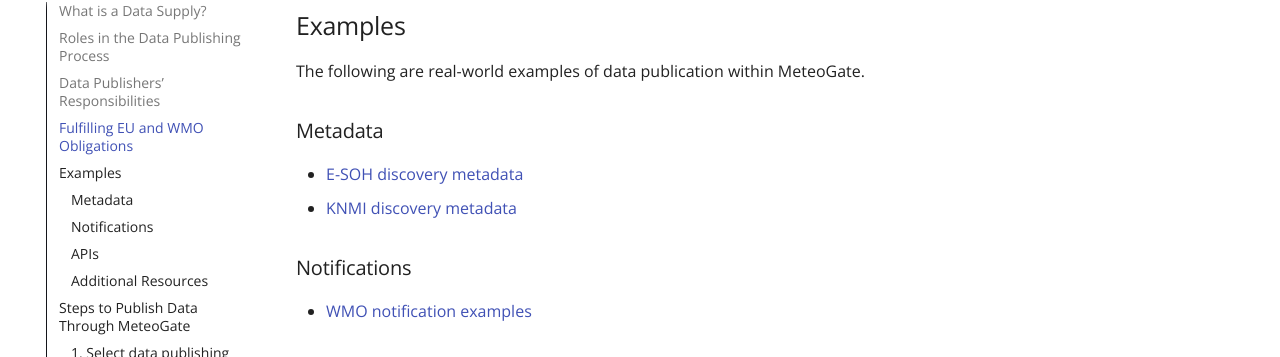
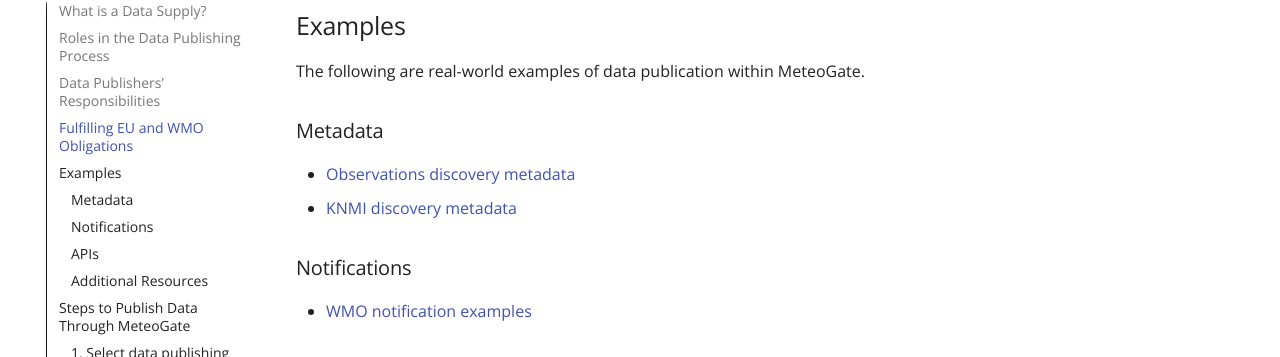
Before and after one commit to EUMETNET/meteogate-documentation, an MkDocs documentation site: the page built from docs/3-publishing-data.md, in a window 1280 px wide and 900 px high, scrolled down 2204 px. Shown: the part 97-454 px from the top of the window. Built offline with MkDocs 1.6.1 and Material for MkDocs 9.7.7, drawn with Linux system fonts in a browser that asks for light colours; comment, search, counter and statistics services are not loaded.

Commit message:
Update metadata link for observations discovery

```diff
--- a/docs/3-publishing-data.md
+++ b/docs/3-publishing-data.md
@@ -83,7 +83,7 @@ The following are real-world examples of data publication within MeteoGate.
 
 ### Metadata
 
-  - [E-SOH discovery metadata](https://observations.eumetnet.eu/collections/observations/dataset)
+  - [Observations discovery metadata](https://observations.meteogate.eu/)
   - [KNMI discovery metadata](https://tlnt19059.sharepoint.com/sites/FEMDI/_layouts/15/download.aspx?UniqueId=6a0407399d65402b8d18c2ef82ac1c06&e=UFaGwI)
 
 ### Notifications
```
